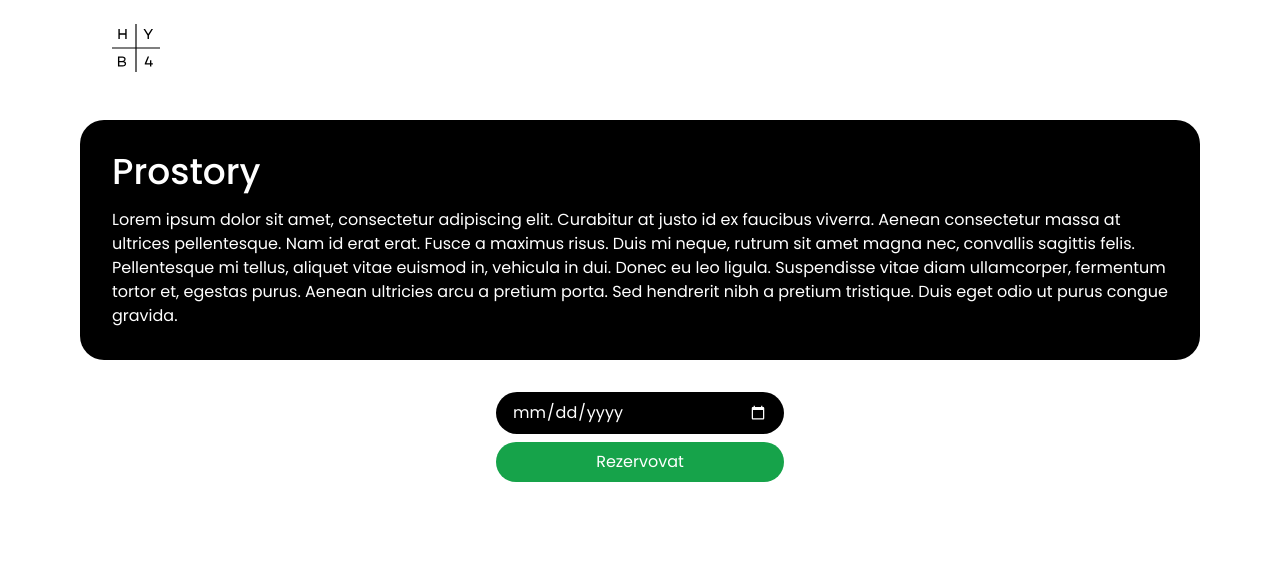
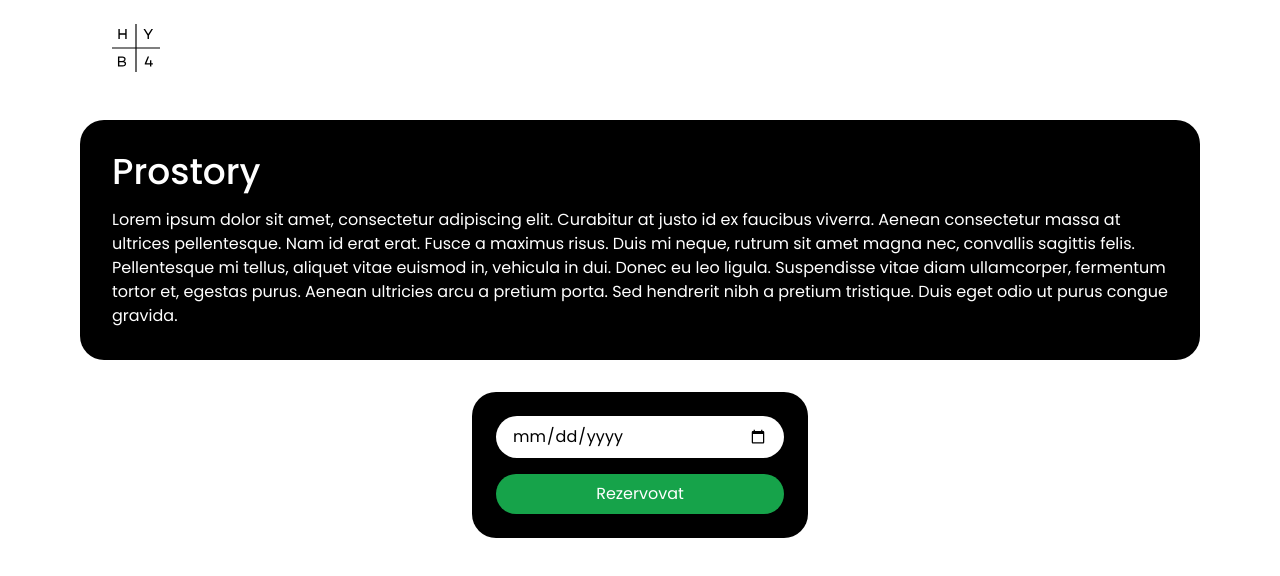
Before and after one commit to v-moravec/hybernska, a Nuxt app: page /prostory in a window 1280 px wide. Shown: the top 576 px of the page. Built offline with nearby package versions, Linux system fonts and the light colour scheme.

Commit message:
Updated forms.

```diff
--- a/pages/projekty/pridat.vue
+++ b/pages/projekty/pridat.vue
@@ -1,5 +1,5 @@
 <template>
-  <div class="container mx-auto pt-10">
+  <div class="container mx-auto pt-8">
     <div class="mx-auto w-96 max-w-full p-8 bg-black text-white rounded-3xl my-8">
       <h2>Přidat projekt</h2>
       <div class="flex flex-col gap-3">
--- a/pages/prostory.vue
+++ b/pages/prostory.vue
@@ -6,8 +6,8 @@
         Lorem ipsum dolor sit amet, consectetur adipiscing elit. Curabitur at justo id ex faucibus viverra. Aenean consectetur massa at ultrices pellentesque. Nam id erat erat. Fusce a maximus risus. Duis mi neque, rutrum sit amet magna nec, convallis sagittis felis. Pellentesque mi tellus, aliquet vitae euismod in, vehicula in dui. Donec eu leo ligula. Suspendisse vitae diam ullamcorper, fermentum tortor et, egestas purus. Aenean ultricies arcu a pretium porta. Sed hendrerit nibh a pretium tristique. Duis eget odio ut purus congue gravida.
       </p>
     </div>
-    <div class="mx-auto w-fit">
-      <input class="bg-black text-white rounded-full w-72 mb-2 py-2 px-4" type="date"/>
+    <div class="p-6 mb-8 bg-black text-white rounded-3xl mx-auto w-fit">
+      <input class="bg-white text-black rounded-full w-72 mb-4 py-2 px-4" type="date"/>
       <div class="bg-green-600 text-white py-2 px-4 w-72 max-w-full rounded-full text-center">Rezervovat</div>
     </div>
   </div>
@@ -17,7 +17,4 @@
 </script>
 
 <style lang="scss" scoped>
-::-webkit-calendar-picker-indicator {
-    filter: invert(1);
-}
 </style>
```
